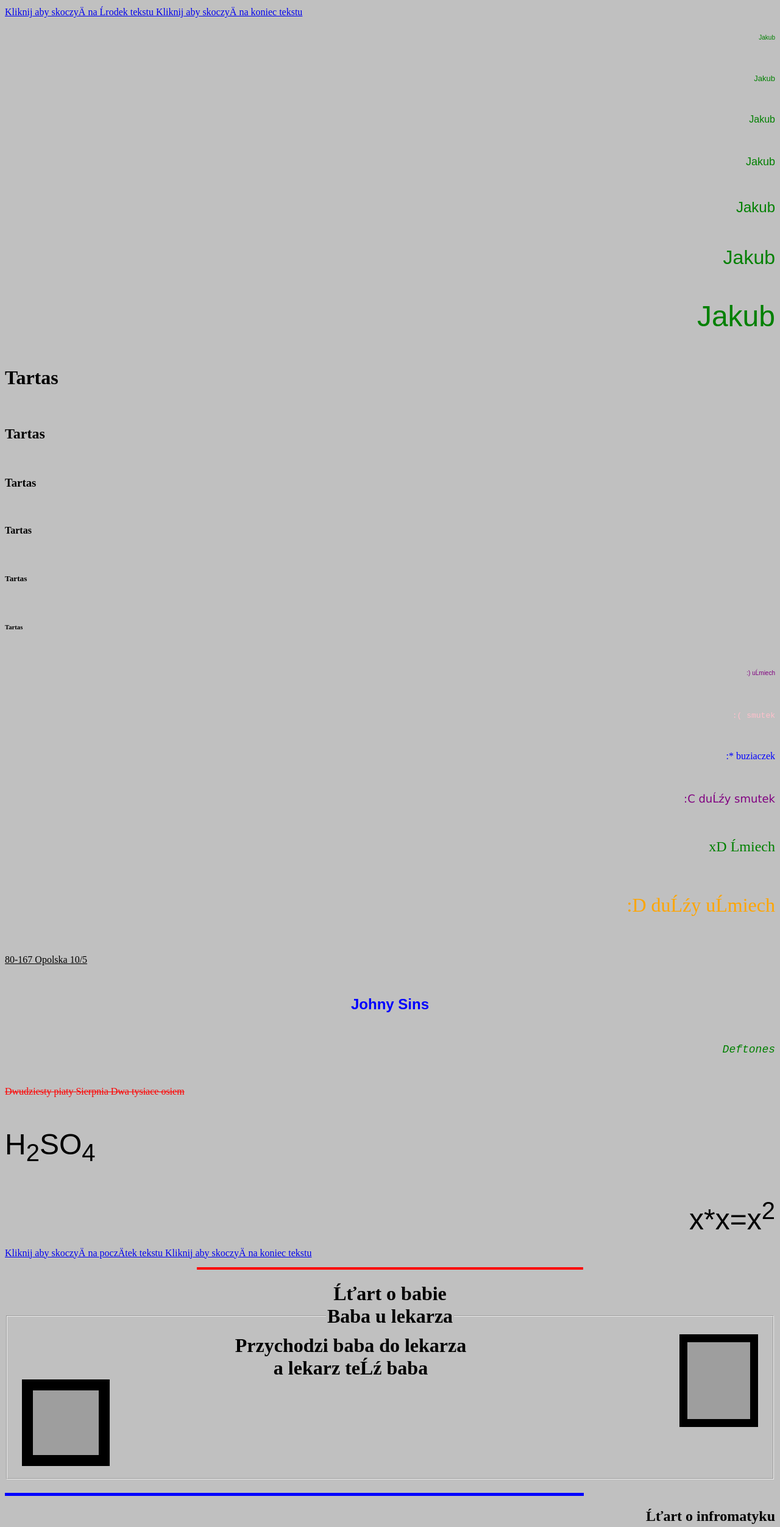
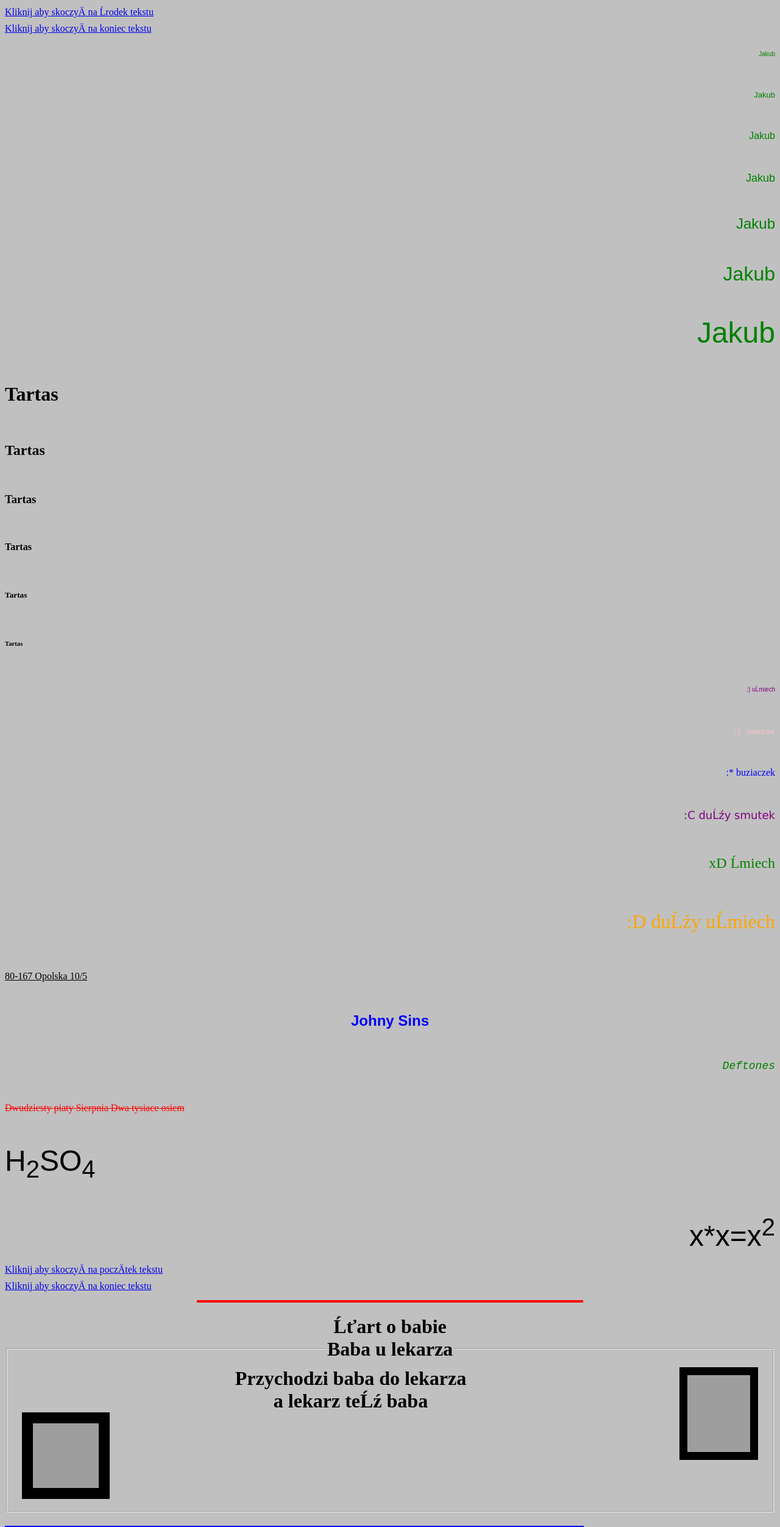
Before and after one commit to jakubtartas/jakubtartas.github.io, a plain HTML site: page index.html in a window 1280 px wide. Shown: the top 2504 px of the page at 61% size. Drawn offline with Linux system fonts and the light colour scheme; grey boxes are pictures that could not be loaded.

Commit message:
Update index.html

```diff
--- a/index.html
+++ b/index.html
@@ -9,8 +9,8 @@
 		<body bgcolor="silver">
 
 	<a name="poczatek"></a>
-			<a href="#srodek"> Kliknij aby skoczyć na środek tekstu </a>
-			<a href="#koniec"> Kliknij aby skoczyć na koniec tekstu </a>
+			<a href="#srodek"> Kliknij aby skoczyć na środek tekstu </a> <br>
+			<a href="#koniec"> Kliknij aby skoczyć na koniec tekstu </a><br>
 
 	<p align="right"> <font color="green" size="1" face="Arial"> Jakub  </font> </p> <br>
 	<p align="right"> <font color="green" size="2" face="Arial"> Jakub  </font> </p> <br>
@@ -41,8 +41,8 @@
 <p align="right"> <font size="7" face="Arial"> x*x=x<sup>2</sup> </font></p>
 
 <a name="srodek"></a>
-			<a href="#poczatek"> Kliknij aby skoczyć na początek tekstu </a>
-			<a href="#koniec"> Kliknij aby skoczyć na koniec tekstu </a>
+			<a href="#poczatek"> Kliknij aby skoczyć na początek tekstu </a><br>
+			<a href="#koniec"> Kliknij aby skoczyć na koniec tekstu </a><br>
 
 <HR size=4 width=50% align=center color=red nosahde>
 
@@ -129,7 +129,7 @@
 						<LI> PS2
 					</OL>
 <a name="koniec"></a>
-					<a href="#srodek"> Kliknij aby skoczyć na środek tekstu </a>
+					<a href="#srodek"> Kliknij aby skoczyć na środek tekstu </a><br>
 			<a href="#poczatek"> Kliknij aby skoczyć na początek tekstu </a>
 		</body>
 	</html>
```
